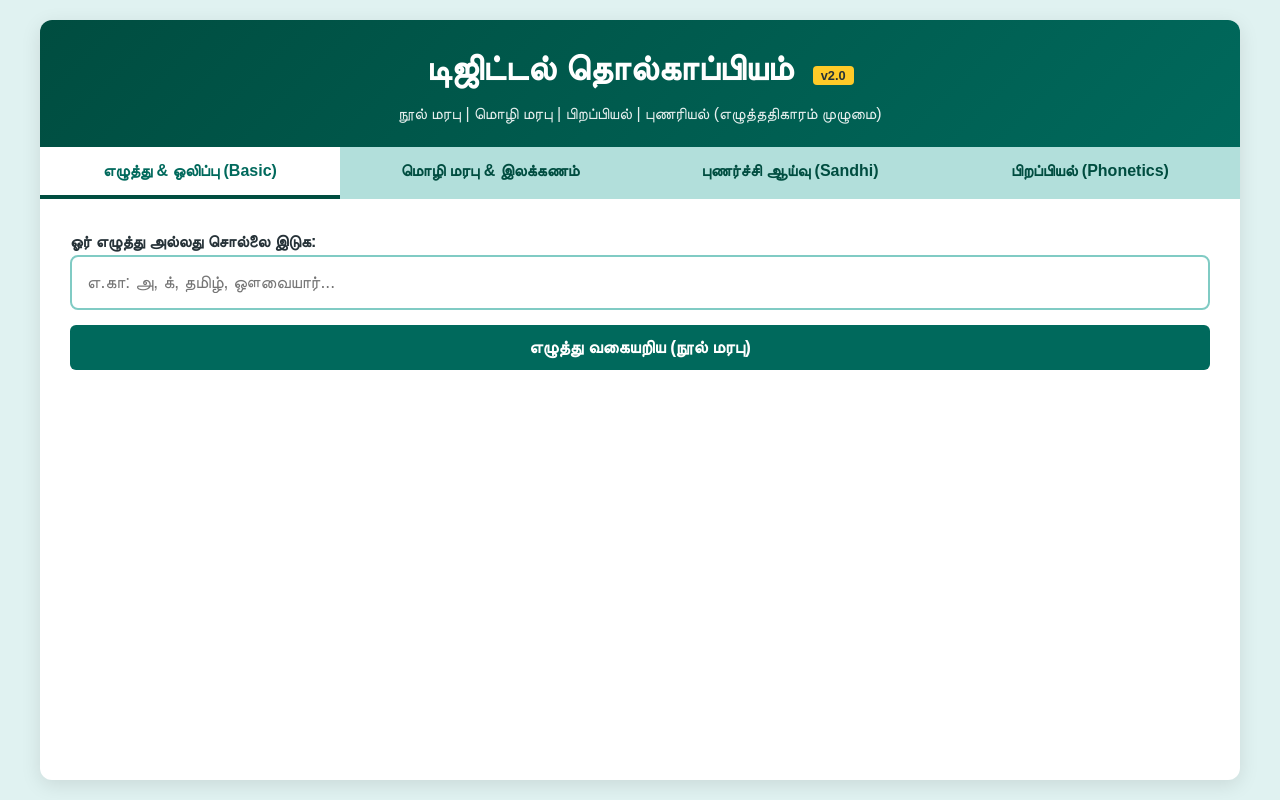
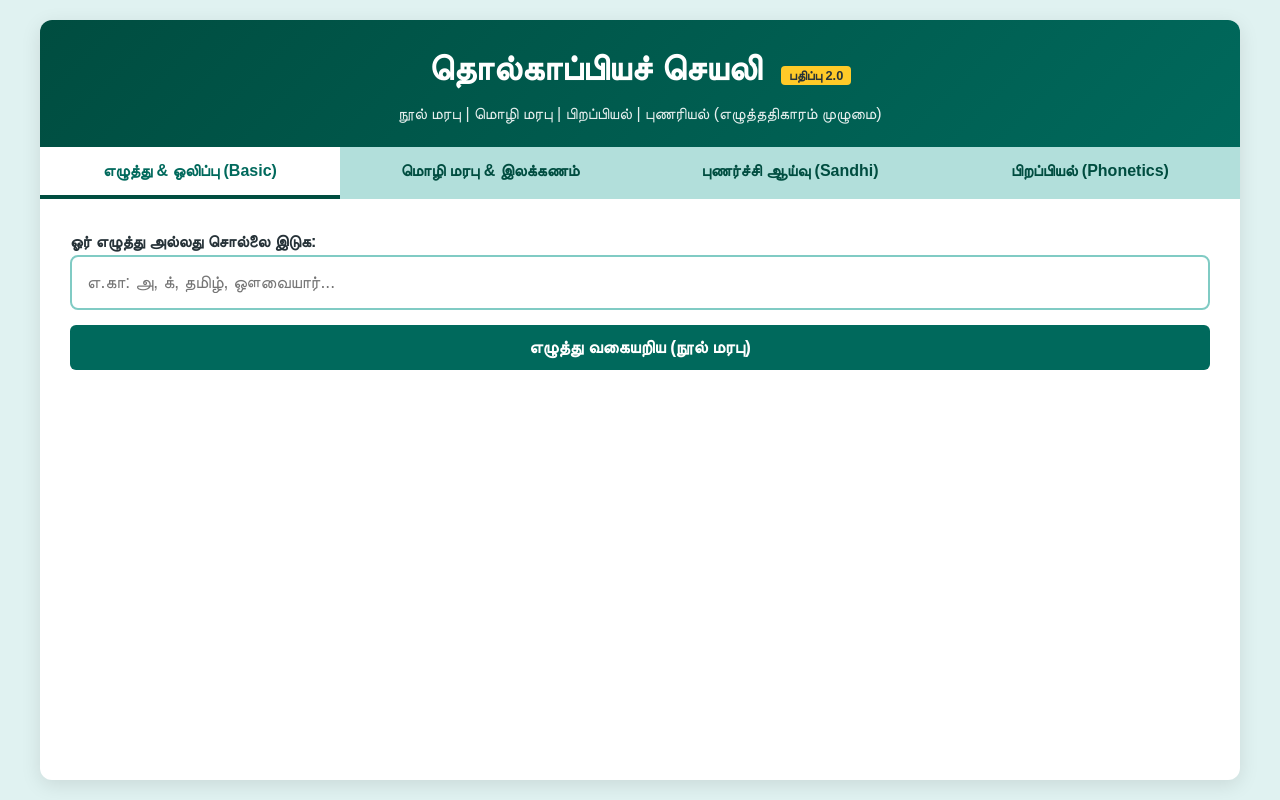
Before and after one commit to neyakkoot/tholkaappiyam_mobil_app_development, a plain HTML site: page index.html in a window 1280 px wide. Drawn offline with Linux system fonts and the light colour scheme.

Commit message:
Update index.html
Update

```diff
--- a/index.html
+++ b/index.html
@@ -66,7 +66,7 @@
 
 <div class="app-container">
     <header>
-        <h1>டிஜிட்டல் தொல்காப்பியம் <span class="badge">v2.0</span></h1>
+        <h1>தொல்காப்பியச் செயலி <span class="badge">பதிப்பு 2.0</span></h1>
         <p>நூல் மரபு | மொழி மரபு | பிறப்பியல் | புணரியல் (எழுத்ததிகாரம் முழுமை)</p>
     </header>
 
```
